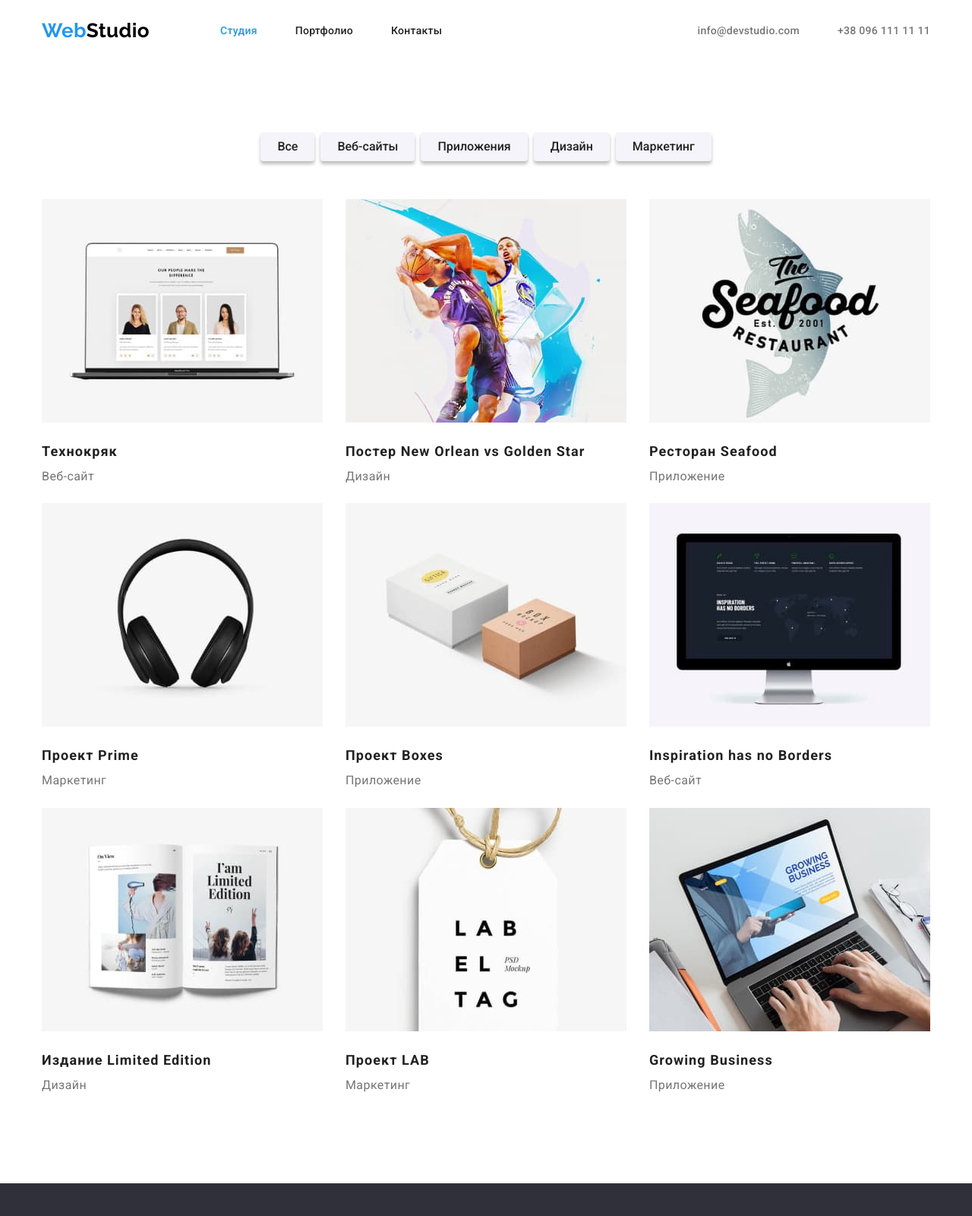
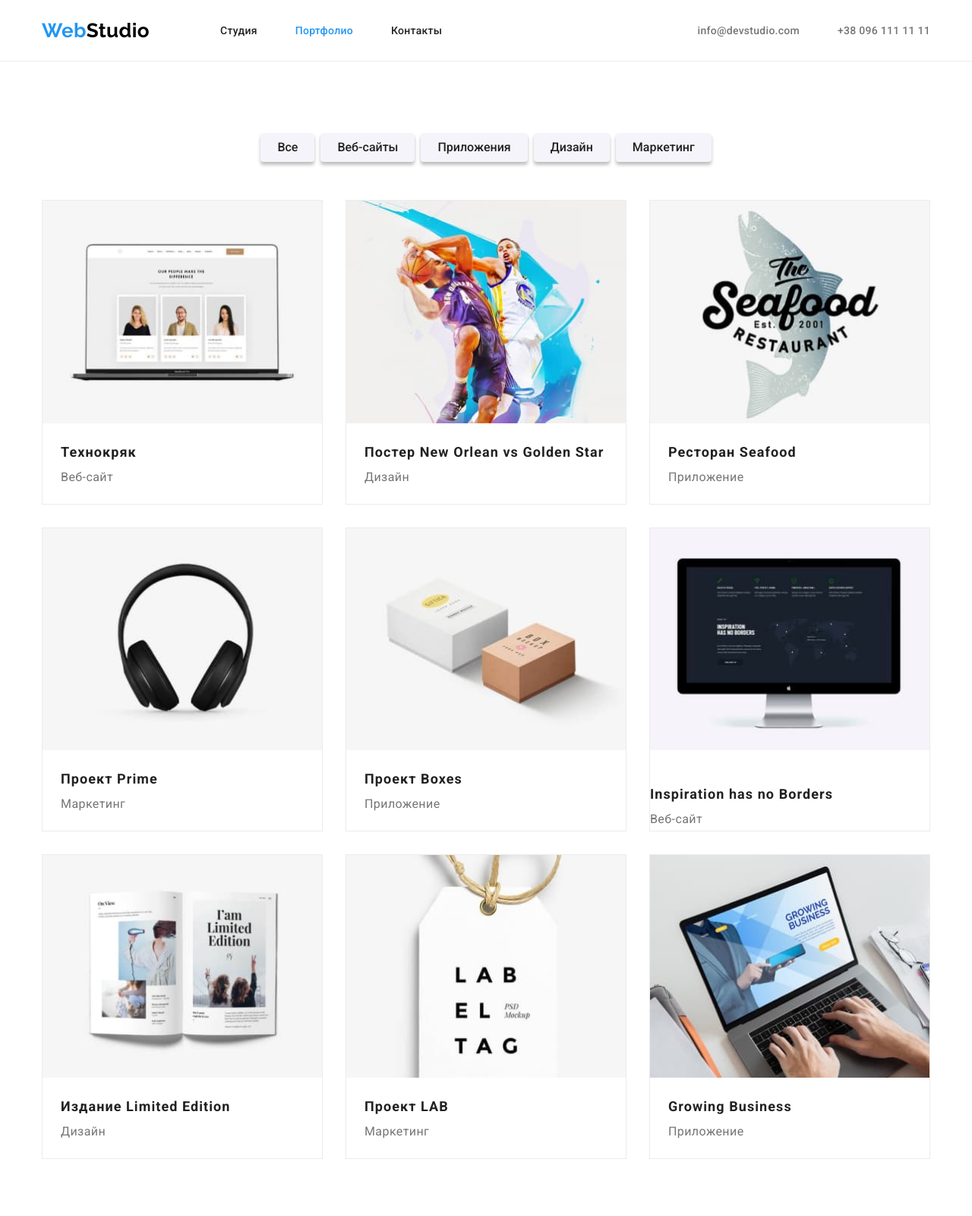
Before and after one commit to Anna-Nesterenko/goit-markup-hw-03, a plain HTML site: page portfolio.html in a window 1280 px wide. Shown: the top 1600 px of the page at 76% size. Drawn offline with nearby package versions, Linux system fonts and the light colour scheme.

Commit message:
third-finish

```diff
--- a/css/styles.css
+++ b/css/styles.css
@@ -5,7 +5,10 @@
   --white-text-color: #ffffff;
   --background-box-dark: #2f303a;
   --background-box-light: #f5f4fa;
+  --margin-cards: 30px;
+  --border-box: 1px solid #ececec;
 }
+
 html {
   box-sizing: border-box;
 }
@@ -22,9 +25,12 @@ body {
   line-height: 1.71;
   letter-spacing: 0.03em;
 }
+
 img {
   display: block;
+  max-width: 100%;
 }
+
 p, h1, h2, h3 {
 	margin: 0;
 }
@@ -52,6 +58,10 @@ padding-bottom: 94px;
 }
 
 /* !header */
+.header{
+	border-bottom: var(--border-box);
+}
+
 .main-nav,
 .container-nav {
   display: flex;
@@ -176,7 +186,7 @@ padding-bottom: 94px;
 }
 .qualities-li{
 	width: 270px;
-	margin-right: 30px;
+	margin-right: var(--margin-cards);
 }
 .qualities-li:last-child{
 	margin-right: 0;
@@ -201,7 +211,7 @@ flex-wrap: wrap;
 
 .examples-pict{
 	width: calc ((100% - 60px) / 3);
-	margin-right: 30px;
+	margin-right: var(--margin-cards);
 }
 .examples-pict:last-child{
 	margin-right: 0;
@@ -209,8 +219,8 @@ flex-wrap: wrap;
 
 .section.background {
   background-color: var(--background-box-light);
+}
 
-}
 .team {
   display: flex;
   flex-wrap: wrap;
@@ -218,7 +228,7 @@ flex-wrap: wrap;
 }
 .team-box{
 	width: calc((100% - 90px) / 4);
-	margin-right: 30px;
+	margin-right: var(--margin-cards);
 }
 
 .team-box:last-child{
@@ -232,9 +242,10 @@ flex-wrap: wrap;
   line-height: 1.17;
   text-align: center;
 }
-.team-name{
-	margin-top: 30px;
-	margin-bottom: 10px;
+.box-name{
+	background-color: var(--white-text-color);
+	padding-top: 30px;
+	padding-bottom: 30px;
 }
 
 .team-name,
@@ -247,7 +258,7 @@ flex-wrap: wrap;
 }
 
 .team-proff {
-  margin-bottom: 30px;
+  margin-top: 10px;
   color: var(--main-text-color);
   font-weight: 400;
 }
@@ -296,22 +307,20 @@ flex-wrap: wrap;
 .pictures{
 	display: flex;
 	flex-wrap: wrap;
+	margin-top: calc(-1 * var(--margin-cards));
+	margin-right: calc(-1 * var(--margin-cards));
 	}
 
 .pictures-li{
-	width: calc((100% - 60px) / 3);
-	margin-right: 30px;
+	width: calc(100% / 3 - var(--margin-cards));
+	margin-right: var(--margin-cards);
+	margin-top: var(--margin-cards);
+	border: var(--border-box);
 }
-.pictures-li:nth-child(3n){
-	margin-right: 0;
+.pictures-box{
+	padding: 20px 24px;
 }
-
-.pictures-li:nth-child(-n+3){
-	margin-top: 50px;
-}
-
 .title-project {
-  margin-top: 20px;
   color: var(--second-text-color);
   font-size: 18px;
   line-height: 2;
@@ -319,12 +328,12 @@ flex-wrap: wrap;
 }
 
 .text-project {
-	margin-bottom: 20px;
-  font-size: 16px;
+	  font-size: 16px;
   line-height: 1.88;
 }
 .btn-list{
 	margin-right: 8px;
+	margin-bottom: 50px;
 }
 .btn-list:last-child{
 	margin-right: 0;
@@ -342,7 +351,6 @@ flex-wrap: wrap;
   font-weight: 500;
   line-height: 1.62;
   text-align: center;
-
   box-shadow: 0px 4px 4px rgba(0, 0, 0, 0.25);
 }
 
--- a/portfolio.html
+++ b/portfolio.html
@@ -23,16 +23,18 @@
   <body>
     <!-- !Шапка -->
 
-    <header>
+    <header class="header">
       <div class="container main-nav">
         <nav class="container-nav">
           <a class="logo link" href="./index.html">Web<span class="logo-dark">Studio</span></a>
 
           <ul class="nav list">
             <li class="nav-item">
-              <a class="nav-link link current" href="./index.html">Студия</a>
+              <a class="nav-link link" href="./index.html">Студия</a>
             </li>
-            <li class="nav-item"><a class="nav-link link" href="./portfolio.html">Портфолио</a></li>
+            <li class="nav-item">
+              <a class="nav-link current link" href="./portfolio.html">Портфолио</a>
+            </li>
             <li class="nav-item"><a class="nav-link link" href="">Контакты</a></li>
           </ul>
         </nav>
@@ -47,7 +49,6 @@
         </ul>
       </div>
     </header>
-
 
     <main>
       <!-- !Portfolio -->
@@ -64,48 +65,65 @@
         <ul class="pictures list">
           <li class="pictures-li">
             <img src="./imeges/tehnokryak.jpg" alt="tehnokryak" width="370" />
+            <div class="pictures-box">
               <h2 class="title-project">Технокряк</h2>
               <p class="text-project">Веб-сайт</p>
+            </div>
           </li>
           <li class="pictures-li">
             <img src="./imeges/poster.jpg" alt="poster" width="370" />
+            <div class="pictures-box">
               <h2 class="title-project">Постер New Orlean vs Golden Star</h2>
               <p class="text-project">Дизайн</p>
+            </div>
           </li>
           <li class="pictures-li">
             <img src="./imeges/seafood.jpg" alt="seafood" width="370" />
+            <div class="pictures-box">
               <h2 class="title-project">Ресторан Seafood</h2>
               <p class="text-project">Приложение</p>
+            </div>
           </li>
           <li class="pictures-li">
             <img src="./imeges/prime.jpg" alt="prime" width="370" />
+            <div class="pictures-box">
             <h2 class="title-project">Проект Prime</h2>
             <p class="text-project">Маркетинг</p>
+			</div>
           </li>
           <li class="pictures-li">
             <img src="./imeges/boxes.jpg" alt="boxes" width="370" />
+            <div class="pictures-box">
             <h2 class="title-project">Проект Boxes</h2>
             <p class="text-project">Приложение</p>
+			</div>
           </li>
           <li class="pictures-li">
             <img src="./imeges/inspiration.jpg" alt="inspiration" width="370" />
+            <div class="pictures-box"></div>
             <h2 class="title-project">Inspiration has no Borders</h2>
             <p class="text-project">Веб-сайт</p>
           </li>
           <li class="pictures-li">
             <img src="./imeges/limited.jpg" alt="limited" width="370" />
+            <div class="pictures-box">
               <h2 class="title-project">Издание Limited Edition</h2>
               <p class="text-project">Дизайн</p>
+            </div>
           </li>
           <li class="pictures-li">
             <img src="./imeges/lab.jpg" alt="lab" width="370" />
+            <div class="pictures-box">
               <h2 class="title-project">Проект LAB</h2>
               <p class="text-project">Маркетинг</p>
+            </div>
           </li>
           <li class="pictures-li">
             <img src="./imeges/business.jpg" alt="business" width="370" />
+            <div class="pictures-box">
               <h2 class="title-project">Growing Business</h2>
               <p class="text-project">Приложение</p>
+            </div>
           </li>
         </ul>
       </section>
```
Also changed, not shown: index.html (+10 -2 lines). Lines whose indentation alone changed are shown as unchanged.
